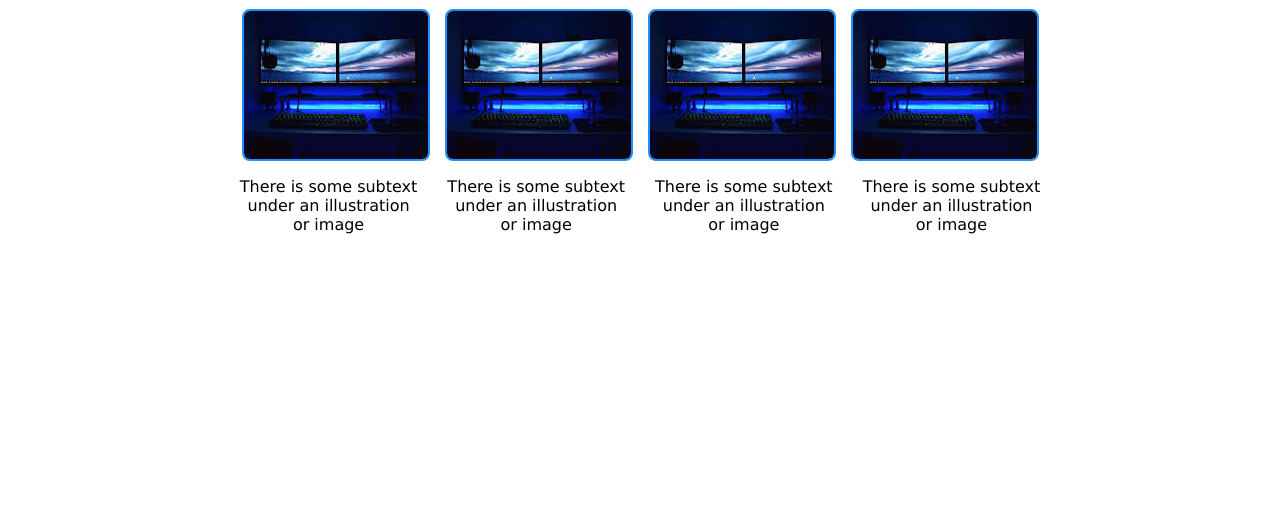
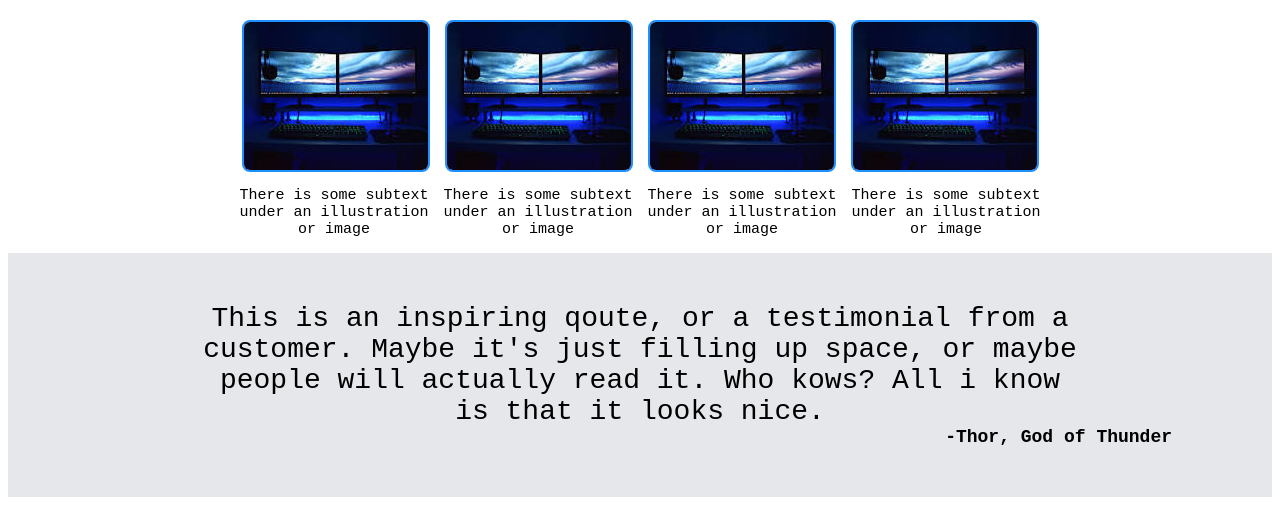
Before and after one commit to abeedkoul/project-landingpage, a plain HTML site: page index.html in a window 1280 px wide. Shown: the part 518-1023 px from the top of the page. Before the commit the page ends 800 px from the top, so only its background shows below. Drawn offline with Linux system fonts and the light colour scheme.

Commit message:
third content section complete

```diff
--- a/index.html
+++ b/index.html
@@ -55,6 +55,15 @@
 
         </div>
     </div>
+    <div class="parent3">
+        <div class="content3">
+            <p>This is an inspiring qoute, or a testimonial from a<br>
+            customer. Maybe it's just filling up space, or maybe<br>
+            people will actually read it. Who kows? All i know<br>
+            is that it looks nice.</p>
+            <p id="notation">-Thor, God of Thunder</p>
+        </div>
+    </div>
 </body>
 
 </html>
--- a/style.css
+++ b/style.css
@@ -1,5 +1,5 @@
 body {
-    font-family:'Lucida Sans', 'Lucida Sans Regular', 'Lucida Grande', 'Lucida Sans Unicode', Geneva, Verdana, sans-serif;
+    font-family: 'Courier New', Courier, monospace;
     display: flex;
     flex-direction: column;
     margin: 8px;
@@ -57,7 +57,7 @@ button {
     font-weight: bold;
 }
 .image{
-    display: flex;
+    /* display: flex; */
     flex-shrink: 2;
     /* flex-basis: 0; */
 }
@@ -94,9 +94,27 @@ button {
 .con2-subtext{
     display: flex;
     justify-content: center;
-    gap: 30px;
+    font-size: 15px;
+    gap: 15px;
     text-align: center;
     row-gap: 0;;
+}
+.content3{
+    background-color: #E5E7EB;
+    text-align: center;
+    /* display: flex; */
+    padding: 50px 100px;
+    flex-wrap: wrap;
+}
+.content3 p{
+    font-size: 28px;
+    margin: 0px;
+}
+#notation{
+    font-size: 18px;
+    text-align:right;
+    font-weight: bold;
+    margin: 0px;
 }
 a {
     text-decoration: none;
```
